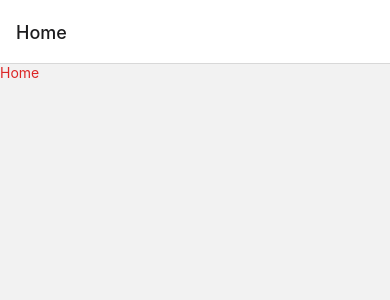
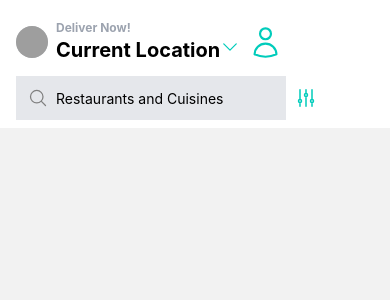
Before and after one commit to mohahasan19/deliveroo-clone, a React Native app in the folder Deliveroo-clone/: screen /Home in a window 390 px wide. Shown: the top 300 px of the page. Built offline with nearby package versions, Linux system fonts and the light colour scheme; grey boxes are pictures that could not be loaded.

Commit message:
Added header

```diff
--- a/Deliveroo-clone/package.json
+++ b/Deliveroo-clone/package.json
@@ -16,8 +16,10 @@
     "nativewind": "^2.0.11",
     "react": "18.2.0",
     "react-native": "0.71.4",
+    "react-native-heroicons": "^3.2.0",
     "react-native-safe-area-context": "4.5.0",
     "react-native-screens": "~3.20.0",
+    "react-native-svg": "13.4.0",
     "tailwindcss": "^3.2.7",
     "tailwindcss-react-native": "^1.7.10"
   },
--- a/Deliveroo-clone/screens/Home.js
+++ b/Deliveroo-clone/screens/Home.js
@@ -1,12 +1,50 @@
-import { View, Text } from 'react-native'
-import React from 'react'
+import { View, Text, Image, TextInput} from 'react-native'
+import { SafeAreaView } from 'react-native-safe-area-context'
+import {React, useLayoutEffect} from 'react'
+import { useNavigation } from '@react-navigation/native'
+import {AdjustmentsVerticalIcon, MagnifyingGlassIcon, ChevronDownIcon, UserIcon} from "react-native-heroicons/outline"
 
 const Home = () => {
+  const navigation = useNavigation();
+
+  useLayoutEffect(() => {
+    navigation.setOptions({
+      headerShown: false
+    })
+  }, [])
+
   return (
-    <View>
-      <Text className="text-red-600">Home</Text>
-    </View>
+    <SafeAreaView className="bg-white pt-5">
+      <Text>
+        {/*hEADER*/}
+        <View className="flex-row pb-3 items-center mx-4 space-x-2">
+          <Image source={{
+            uri: "https://links.papareact.com/wru",
+          }}
+          className="h-7 w-7 bg-gray-300 p-4 rounded-full"/>
+
+          <View className="flex-1">
+            <Text className="font-bold text-gray-400 text-xs">Deliver Now!</Text>
+            <Text className="font-bold text-xl">Current Location
+              <ChevronDownIcon size={20} color="#00CCBB"/>
+            </Text>
+          </View>
+
+          <UserIcon size={35} color="#00CCBB" className="flex-row-reverse"/>
+        </View>
+
+        {/*Search*/}
+        <View className="flex-row items-center space-x-2 pb-2 mx-4">
+          <View className="flex-row flex-1 space-x-2 bg-gray-200 p-3">
+            <MagnifyingGlassIcon color="gray" size={20}/>
+            <TextInput placeholder="Restaurants and Cuisines" keyboardType='default'/>
+          </View>
+
+          <AdjustmentsVerticalIcon color="#00CCBB"/>
+        </View>
+      </Text>
+    </SafeAreaView>
   )
 }
 
-export default Home
+export default Home;
```
Also changed, not shown: 1 other file (tests, documents, lock files or other folders).
